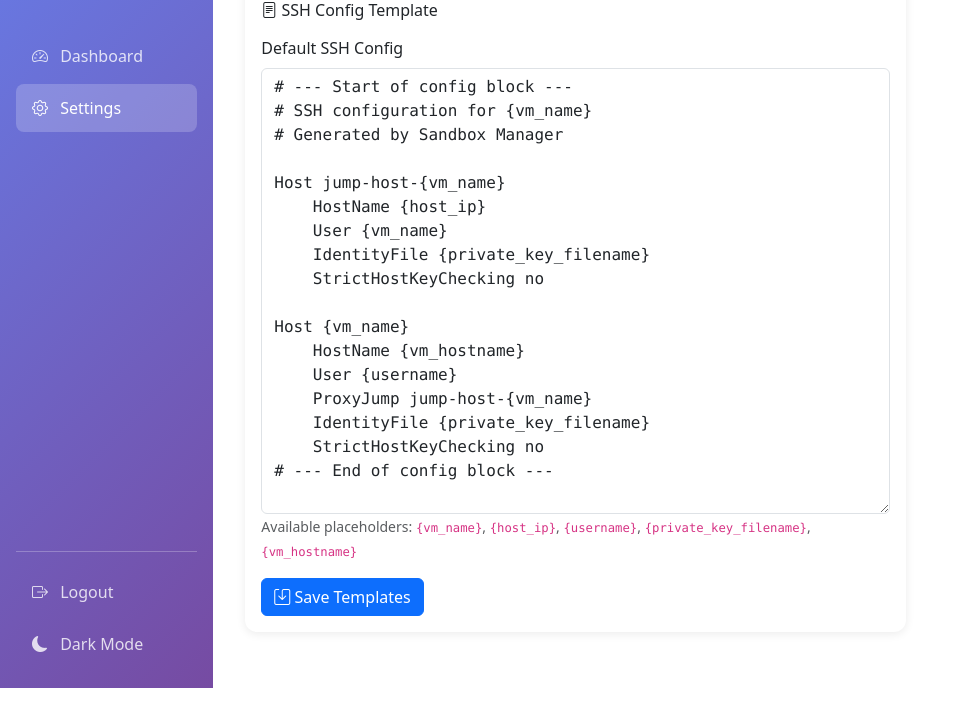
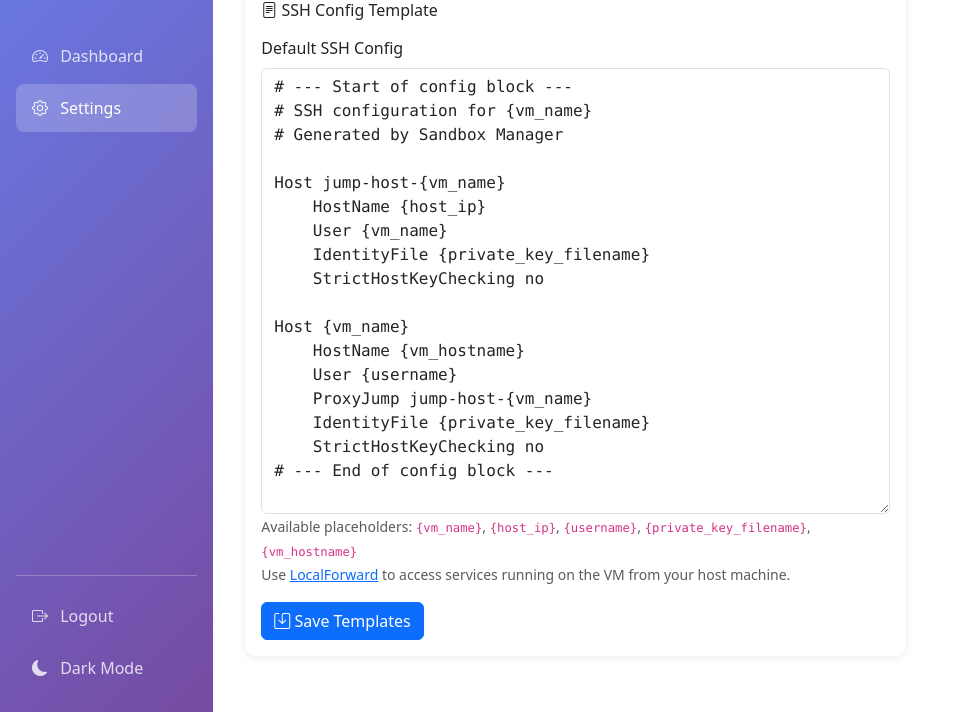
Before and after one commit to semanticlib/sandbox, a FastAPI app: template templates/admin/settings.html in a window 1280 px wide, after a click on "Connection Templates". Shown: the part 154-866 px from the top of the page, without its empty margins (0-953 px from the left). Before the commit the page ends 842 px from the top, so only its background shows below. Run offline with FastAPI, Linux system fonts and the light colour scheme; the template is opened without the code that fills it, so the values that code supplies are empty; some libraries are stand-ins or nearby versions.

Commit message:
docs: add SSH LocalForward help text to settings
Add helpful documentation link explaining how to use LocalForward
to access services running on the VM from the host machine.

```diff
--- a/templates/admin/settings.html
+++ b/templates/admin/settings.html
@@ -408,6 +408,10 @@
                                 <label for="ssh_config_template" class="form-label">Default SSH Config</label>
                                 <textarea class="form-control font-monospace" id="ssh_config_template" name="ssh_config_template" rows="18"></textarea>
                                 <small class="text-muted">Available placeholders: <code>{vm_name}</code>, <code>{host_ip}</code>, <code>{username}</code>, <code>{private_key_filename}</code>, <code>{vm_hostname}</code></small>
+                                <p><small class="text-muted">
+                                    Use <a href="https://unix.stackexchange.com/questions/375411/ssh-localforward-jumping-hosts" target="_blank">LocalForward</a>
+                                    to access services running on the VM from your host machine.
+                                </small></p>
                             </div>
                             <button type="submit" class="btn btn-primary">
                                 <i class="bi bi-save"></i> Save Templates
```
